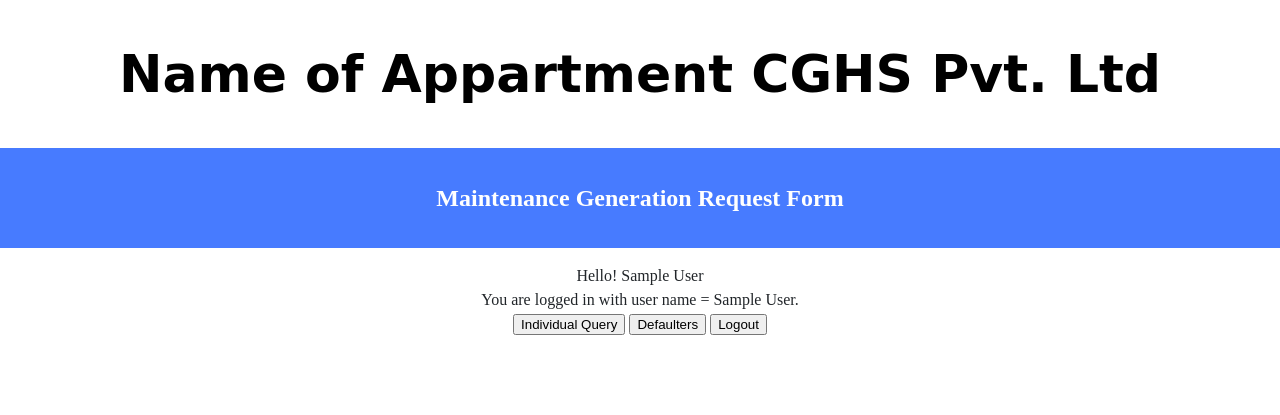
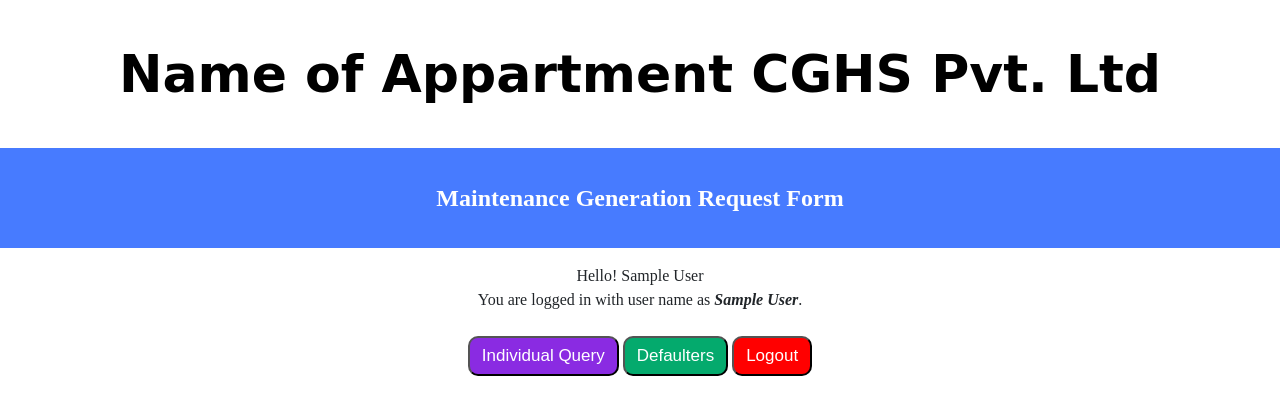
Before and after one commit to tanwar-abhi/Member-Dues-Generator, a Flask app: page / in a window 1280 px wide. Shown: the top 415 px of the page. Run offline with Flask 3, Linux system fonts and the light colour scheme; the visitor is signed in with stand-in values (Sample User, id 1); some libraries are stand-ins or nearby versions.

Commit message:
UI update, DB search improved

```diff
--- a/app.py
+++ b/app.py
@@ -72,6 +72,10 @@ def register():
 
 
 
+@app.route("/logout", methods=["GET", "POST"])
+def logout():
+    session["name"] = None
+    return redirect("/")
 
 
 
@@ -94,8 +98,7 @@ def getQueryInputs():
 
     if request.method == "GET":
         if request.args.get("selection") == "logout":
-            session["name"] = None
-            return redirect("/")
+            return redirect("/logout")
 
         elif request.args.get("selection") == "defaulter":
             return render_template("defaulterQuery.html")
--- a/static/styles.css
+++ b/static/styles.css
@@ -50,13 +50,24 @@ body {
     margin-bottom: 5px;
     display: inline-block;
     width: 270px;
+    padding-bottom: 10px;
+    padding-top: 10px;
 }
+
+
+.logout-btn {
+    position:fixed;
+    right:10px;
+    top:5px;
+}
+
+
 
 .alert {
     padding: 10px;
     background-color: #f44336;
     color: white;
-  }
+}
 
 
 /* vertical line */
@@ -95,6 +106,9 @@ body {
     margin: 0px 10px 50px 300px;
 }
 
+/* .text-def-size{
+    font-size: 25px;
+} */
 
 .form-register{
     /* border: 2px solid black; */
@@ -107,14 +121,38 @@ body {
 
 /* style the submit button */
 /* input[type=submit] { */
-.login-btns{
+.register-btns{
     background-color: #04AA6D;
     color: white;
     cursor: pointer;
     vertical-align: middle;
     text-align: center;
     padding: 08px 12px;
-    border-radius: 5px;
+    border-radius: 10px;
+    font-size: 17px;
+}
+
+
+.login-btns{
+    background-color:blueviolet;
+    color: white;
+    cursor: pointer;
+    vertical-align: middle;
+    text-align: center;
+    padding: 08px 12px;
+    border-radius: 10px;
+    font-size: 17px;
+}
+
+
+.logout-btns{
+    background-color: red;
+    color: white;
+    cursor: pointer;
+    vertical-align: middle;
+    text-align: center;
+    padding: 08px 12px;
+    border-radius: 10px;
     font-size: 17px;
 }
 
--- a/templates/layout.html
+++ b/templates/layout.html
@@ -3,7 +3,9 @@
 <html lang="en">
     <head>
         <meta name="viewport" content="width=device-width, initial-scale=1">
+        <!-- <link rel="stylesheet" href="https://maxcdn.bootstrapcdn.com/bootstrap/3.3.7/css/bootstrap.min.css"> -->
         <link href="https://fonts.googleapis.com/css2?family=Montserrat:wght@500&display=swap" rel="stylesheet">
+
         <!-- Link the css stylesheet defined in static folder -->
         <link href="static/styles.css" rel="stylesheet">
         <title>Maintenance Request Generator</title>
@@ -16,6 +18,10 @@
 
         <!-- <div class="jumbotron"></div> -->
         {% block body %}
+            {% block logout %}
+            {% endblock %}
+            {% block script %}
+            {% endblock %}
         {% endblock %}
     </body>
 </html>
--- a/templates/postLogin.html
+++ b/templates/postLogin.html
@@ -3,17 +3,20 @@
 
 
 {% block body %}
-	<script type="text/javascript" src="static/myFunctions.js"> </script>
+
+	{% block script %}
+		<script type="text/javascript" src="static/myFunctions.js"> </script>
+	{% endblock %}
 
 	<div class="container">
 		Hello! {{ userName }}<br>
-		You are logged in with user name = <bold>{{ userName }}</bold>.
-		<br>
+		You are logged in with user name as <strong><em>{{ userName }}</em></strong>.
+		<br><br>
 
 		<form action="/query" method="get">
-			<button type="submit" name="selection" value="newQuery">Individual Query</button>
-			<button type="submit" name="selection" value="defaulter">Defaulters</button>
-			<button type="submit" name="selection" value="logout">Logout</button>
+			<button class="login-btns" type="submit" name="selection" value="newQuery">Individual Query</button>
+			<button class="register-btns" type="submit" name="selection" value="defaulter">Defaulters</button>
+			<button class="logout-btns" type="submit" name="selection" value="logout">Logout</button>
 		</form>
 	</div>
 
--- a/templates/register.html
+++ b/templates/register.html
@@ -4,7 +4,8 @@
 
 	<h3 class="heading2">New User Registration</h3>
 	<form action="/register" method="post">
-		<div class="container fieldset">
+		<div class="container">
+			<fieldset>
 				Name : <input autocomplete="off" autofocus name="uName" placeholder="Your Name" type="text" required>
 				<br><br>
 				Email : <input autocomplete="off" name="userEmail" placeholder="email" type="text" required>
@@ -13,8 +14,8 @@
 				<br><br>
 				<!-- <input autocomplete="off" name="" -->
 				<button type="submit">Register</button>
+			</fieldset>
 		</div>
-
 	</form>
 
 
```
Also changed, not shown: src/Functions.py (+14 -26 lines), templates/login.html (+6 -3 lines), templates/queryData.html (+10 -1 lines). Lines whose indentation alone changed are shown as unchanged.
